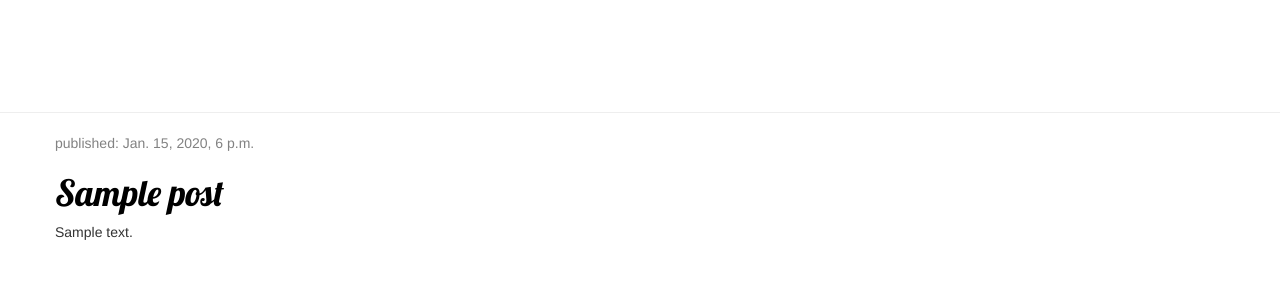
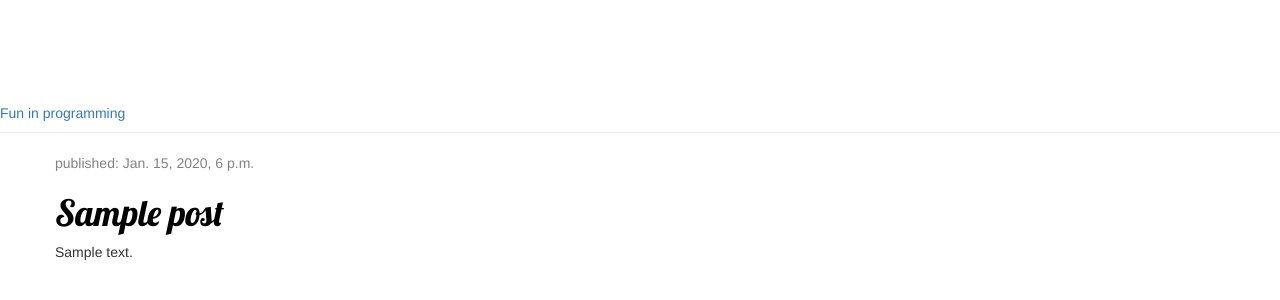
Before and after one commit to rickchow88/blog1, a Django app: template blog/templates/blog/post_list.html in a window 1280 px wide. Shown: the top 300 px of the page. Run offline with Django 3.2, Linux system fonts and the light colour scheme; the template is opened without the code that fills it: values that come from a table or form of the project are taken from there, others are empty; tables that the repository leaves empty hold one stand-in row (values such as "Sample post"); some libraries are stand-ins or nearby versions.

Commit message:
fix html

```diff
--- a/blog/templates/blog/post_list.html
+++ b/blog/templates/blog/post_list.html
@@ -12,7 +12,8 @@
 
 <body>
 <div class="page-header">
-            <h1><a href="">Fun Computing Blog</a></h1>
+     <h1><a href="">Fun Computing Blog</a></h1>
+	<a href="">Fun in programming</a>
 
 </div>
 
```
